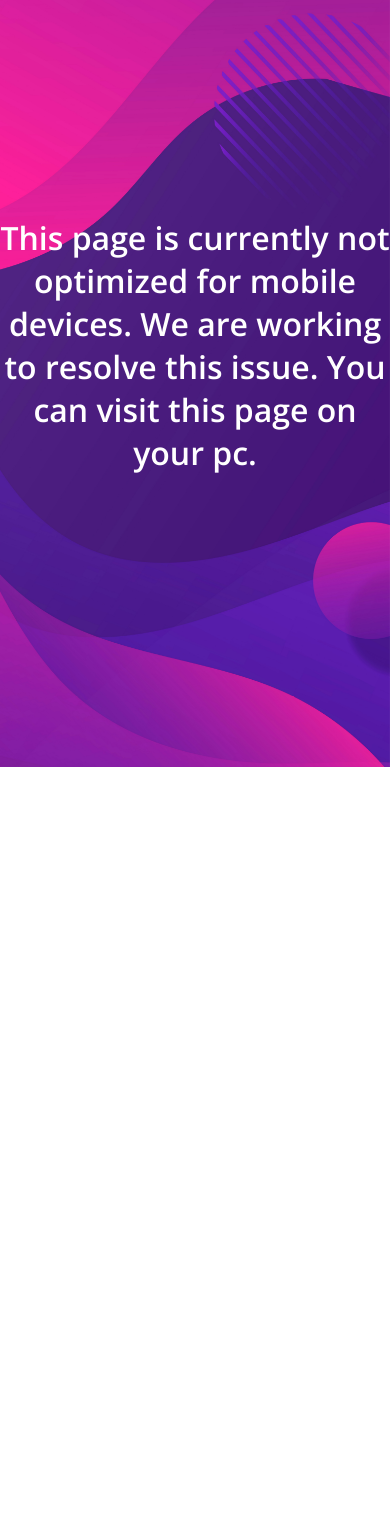
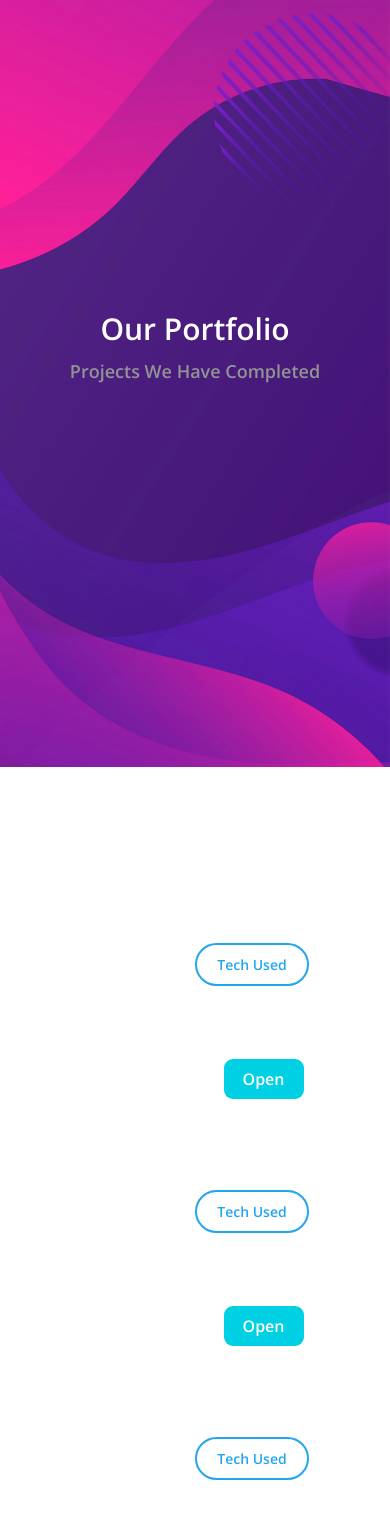
Before and after one commit to PeakOS/.github, a website: page portfolio.html in a window 390 px wide. Shown: the part 77-1600 px from the top of the page. Before the commit the page ends 1013 px from the top, so only its background shows below. Drawn offline with nearby package versions, Linux system fonts and the light colour scheme; some packages are replaced by stand-ins of ours; a script that the page names is missing; a web font is replaced by a local one.

Commit message:
fixed the portfolio page

```diff
--- a/css/portfolio.css
+++ b/css/portfolio.css
@@ -1,5 +1,5 @@
 .portfolio {
-    height: 100vh;
+    height: 130vh;
 }
 .title {
     color: white;
@@ -138,38 +138,15 @@
 .open-project:hover {
     color: white;
 }
-.main-mobile {
-    display: none;
-}
 @media(max-width: 800px) {
-    .main {
-        display: none;
-    }
-    .portfolio {
-        display: none;
-    }
-    .footer {
-        display: none;
-    }
-    .main-mobile {
-        margin: 0;
-        padding: 0;
-        height: 100vh;
-        display: flex;
-        align-items: center;
-        justify-content: center;
-        text-align: center;
-        position: relative;
-    }
-    /*.row {
+.row {
     width: 100%;
     flex-direction: column;
-  }
-
-  .left-row, .right-row {
+}
+.left-row, .right-row {
     position: static;
-  }
-  .row .item-left {
+}
+.row .item-left {
     margin-left: 0px;
 }
 .row .item-right {
@@ -216,5 +193,5 @@
     text-align: unset;
     justify-content: unset;
     align-items: center;
-}*/
 }
+}
--- a/portfolio.html
+++ b/portfolio.html
@@ -55,9 +55,6 @@
             </ul>
         </div>
     </header>
-    <div class="main-mobile">
-        <h1 style="color: white;">This page is currently not optimized for mobile devices. We are working to resolve this issue. You can visit this page on your pc.</h1>
-    </div>
     <div class="main">
         <div class="mainscreen" id="home">
             <h1 class="title">Our Portfolio</h1>
```
